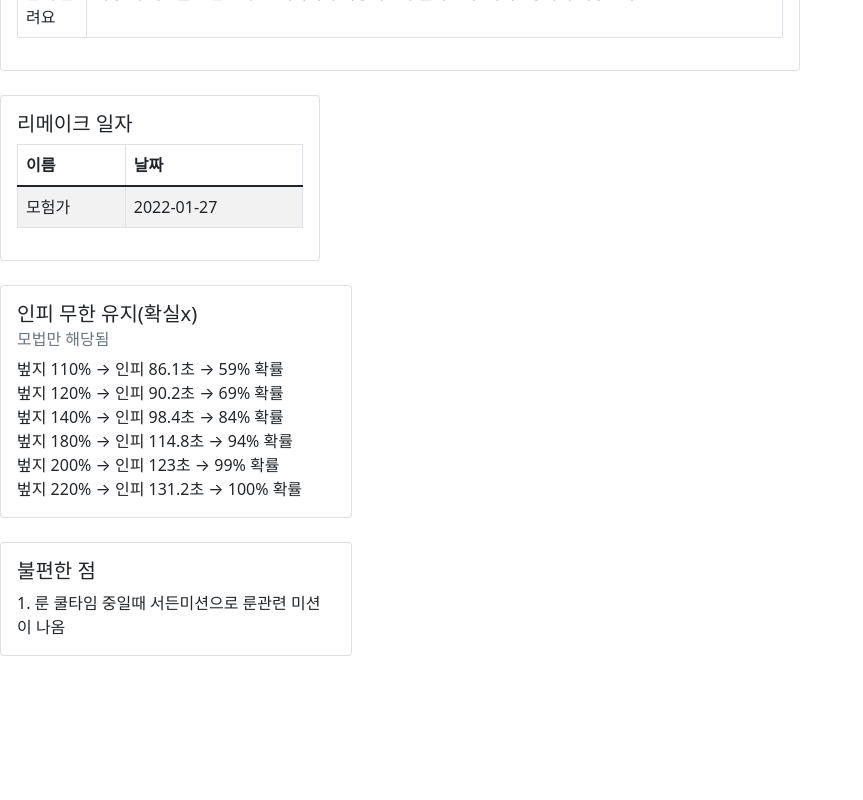
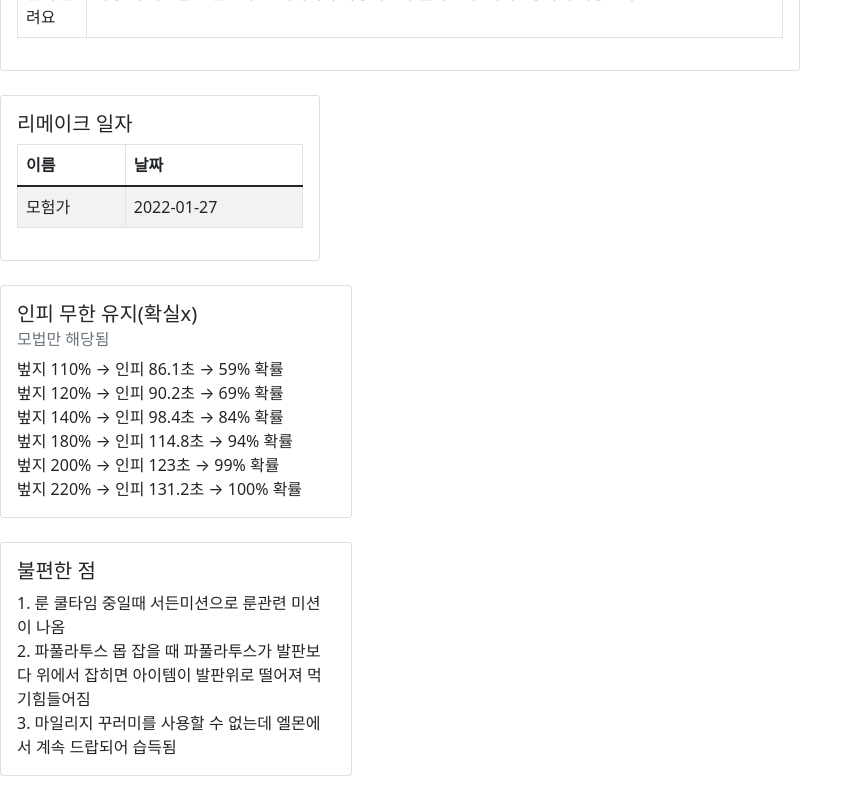
Before and after one commit to lms0806/MapleStroy-info, a React (Create React App) app: page /MapleStroy-info/Info in a window 1280 px wide. Shown: the part 765-1565 px from the top of the page, without its empty margins (0-863 px from the left). Before the commit the page ends 1445 px from the top, so only its background shows below. Built offline with nearby package versions, Linux system fonts and the light colour scheme; the HTML template or start-up script is replaced by a standard one.

Commit message:
불편한 점 추가

```diff
--- a/src/page/Info.js
+++ b/src/page/Info.js
@@ -126,6 +126,11 @@ const Info = () => {
           <Card.Text>
             1. 룬 쿨타임 중일때 서든미션으로 룬관련 미션이 나옴
             <br />
+            2. 파풀라투스 몹 잡을 때 파풀라투스가 발판보다 위에서 잡히면
+            아이템이 발판위로 떨어져 먹기힘들어짐
+            <br />
+            3. 마일리지 꾸러미를 사용할 수 없는데 엘몬에서 계속 드랍되어 습득됨
+            <br />
           </Card.Text>
         </Card.Body>
       </Card>
```
